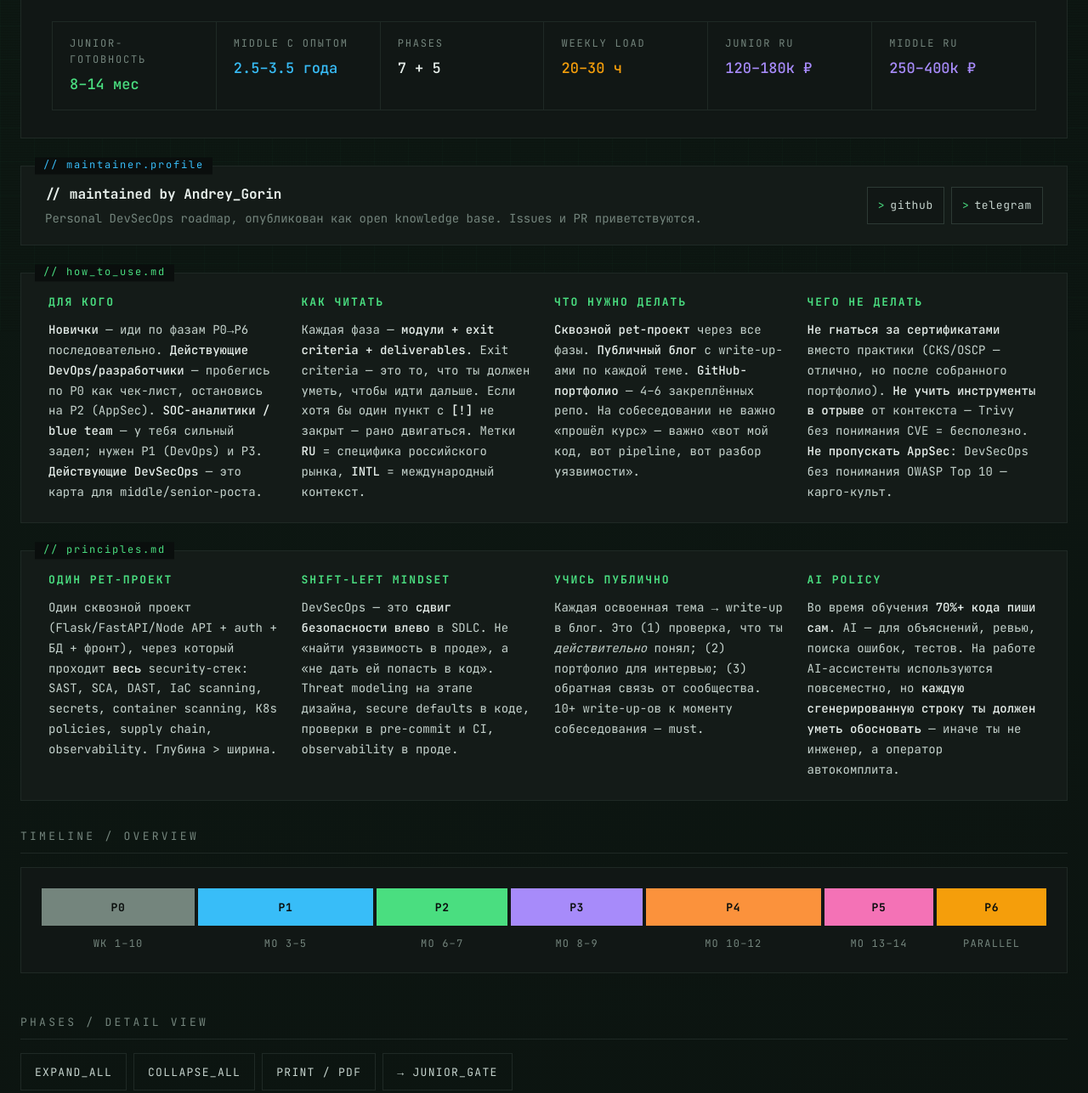
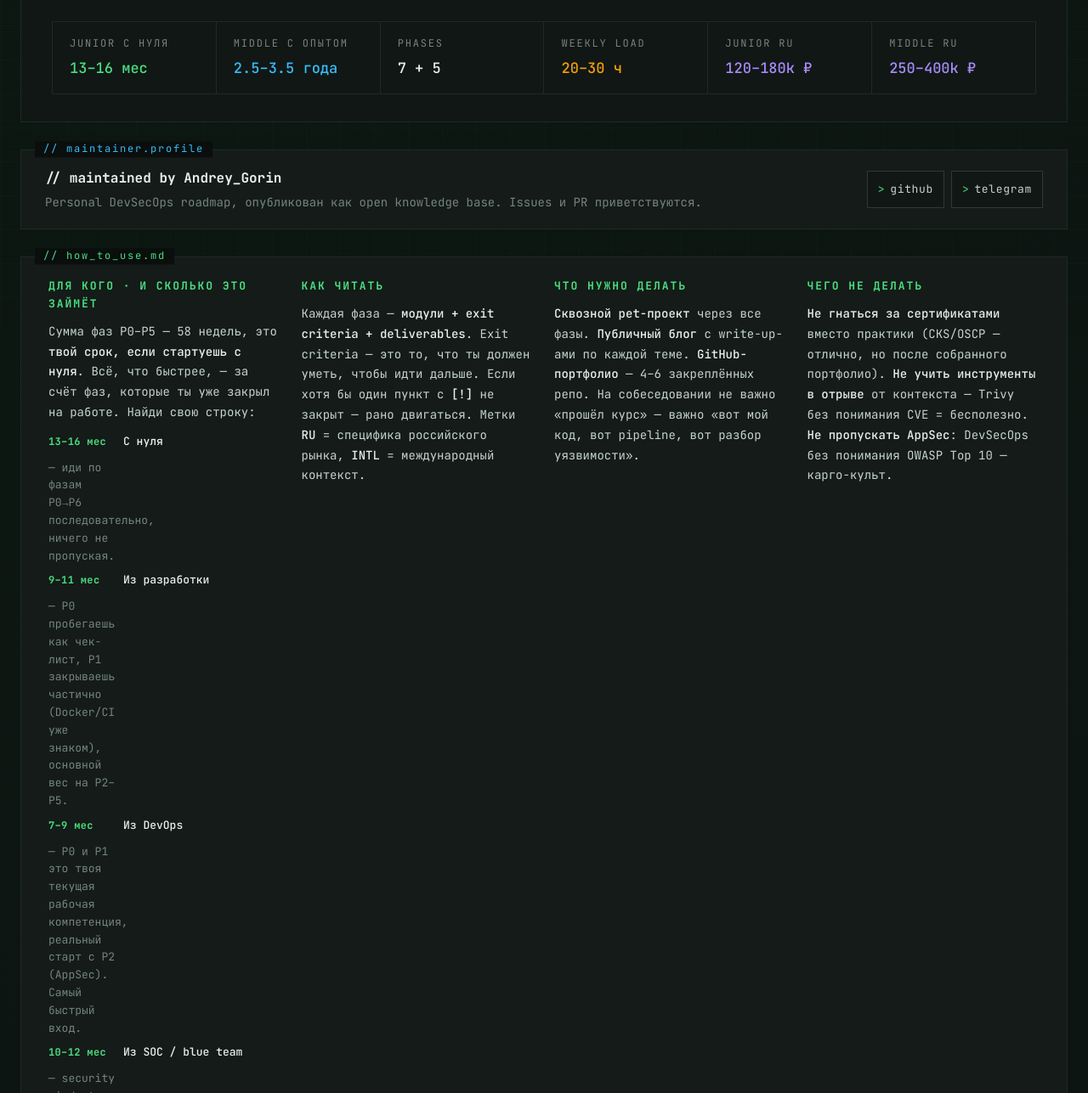
Before and after one commit to Abdeygodin/devsecops-roadmap, a plain HTML site: page index.html in a window 1280 px wide. Shown: the part 410-1697 px from the top of the page at 85% size. Drawn offline with Linux system fonts and the light colour scheme.

Commit message:
fix(content): устранены четыре внутренних противоречия
1. ТАЙМИНГ. Сумма фаз P0-P5 = 58 недель ~13,5 мес, но в шапке и FAQ
   стояло «8-14 мес» — нижняя граница недостижима при линейном пути.
   Блок «для кого» переписан в таблицу треков с честными сроками:
   с нуля 13-16 | из разработки 9-11 | из DevOps 7-9 | из SOC 10-12 мес.
   Шапка: «Junior с нуля 13-16 мес». FAQ приведён в соответствие.

2. НУМЕРАЦИЯ. В P3 порядок был P3.8 -> P3.10 -> P3.9 -> P3.11.
   SSDLC Maturity Models и API Security поменялись номерами,
   перекрёстная ссылка из M3.9 обновлена на P3.9.

3. PORTSWIGGER. Гейт п.17 требовал «большую часть Practitioner», фаза
   P2.2 — «начни Practitioner». Гейт приведён к конкретной и
   достижимой формулировке: все Apprentice + 15-20 лаб Practitioner.

4. BUG BOUNTY. BB.1 назывался «(must!)», но в гейте стоял в
   differentiator-полосе. Снят «must!», цель переформулирована в
   контролируемую: 20+ часов на VDP и 3+ отправленных репорта
   вместо «1 принятый», который зависит от удачи.

Co-Authored-By: Claude Opus 5 <noreply@anthropic.com>

```diff
--- a/index.html
+++ b/index.html
@@ -888,6 +888,22 @@ body::after {
   .tools-section { padding: 24px 16px; }
 }
 
+/* список входных треков со сроками в блоке «для кого» */
+.track-list { list-style: none; margin-top: 12px; display: grid; gap: 8px; }
+
+.track-list li {
+  display: grid; grid-template-columns: 78px 1fr; gap: 10px;
+  align-items: baseline; font-size: 13px; line-height: 1.6;
+  color: var(--text-dim);
+}
+
+.track-list strong { color: var(--text-bright); font-weight: 500; }
+
+.track-when {
+  color: var(--accent); font-weight: 700; font-size: 12px;
+  letter-spacing: 0.03em; white-space: nowrap;
+}
+
 /* цель прокрутки не должна уезжать под закреплённую панель */
 .phase, #final-gate { scroll-margin-top: 68px; }
 
@@ -1050,8 +1066,8 @@ body::after {
 
   <div class="briefing">
     <div class="briefing-item">
-      <div class="label">Junior-готовность</div>
-      <div class="value accent">8–14 мес</div>
+      <div class="label">Junior с нуля</div>
+      <div class="value accent">13–16 мес</div>
     </div>
     <div class="briefing-item">
       <div class="label">Middle с опытом</div>
@@ -1090,13 +1106,37 @@ body::after {
 <section class="how-to-use">
   <div class="how-to-use-grid">
     <div class="how-to-use-block">
-      <h3>для кого</h3>
+      <h3>для кого · и сколько это займёт</h3>
       <p>
-        <strong>Новички</strong> — иди по фазам P0→P6 последовательно. <strong>Действующие
-        DevOps/разработчики</strong> — пробегись по P0 как чек-лист, остановись на P2 (AppSec).
-        <strong>SOC-аналитики / blue team</strong> — у тебя сильный задел; нужен P1 (DevOps) и P3.
-        <strong>Действующие DevSecOps</strong> — это карта для middle/senior-роста.
+        Сумма фаз P0–P5 — 58 недель, это <strong>твой срок, если стартуешь с нуля</strong>.
+        Всё, что быстрее, — за счёт фаз, которые ты уже закрыл на работе. Найди свою строку:
       </p>
+      <ul class="track-list">
+        <li>
+          <span class="track-when">13–16 мес</span>
+          <strong>С нуля</strong> — иди по фазам P0→P6 последовательно, ничего не пропуская.
+        </li>
+        <li>
+          <span class="track-when">9–11 мес</span>
+          <strong>Из разработки</strong> — P0 пробегаешь как чек-лист, P1 закрываешь частично
+          (Docker/CI уже знаком), основной вес на P2–P5.
+        </li>
+        <li>
+          <span class="track-when">7–9 мес</span>
+          <strong>Из DevOps</strong> — P0 и P1 это твоя текущая рабочая компетенция,
+          реальный старт с P2 (AppSec). Самый быстрый вход.
+        </li>
+        <li>
+          <span class="track-when">10–12 мес</span>
+          <strong>Из SOC / blue team</strong> — security mindset уже есть, добираешь
+          P1 (DevOps) и P2 (AppSec). Специализация Detection Engineering — ближайшая к тебе.
+        </li>
+        <li>
+          <span class="track-when">—</span>
+          <strong>Действующие DevSecOps</strong> — это карта для middle/senior-роста,
+          смотри elevation track (M1–S2).
+        </li>
+      </ul>
     </div>
     <div class="how-to-use-block">
       <h3>как читать</h3>
@@ -1851,7 +1891,7 @@ body::after {
             </div>
 
             <div class="module">
-              <div class="module-num">P3.10</div>
+              <div class="module-num">P3.9</div>
               <div class="module-title">SSDLC Maturity Models</div>
               <div class="module-desc">
                 Как оценить зрелость security-программы в организации и обосновать roadmap её
@@ -1877,7 +1917,7 @@ body::after {
 
           <div class="module-grid">
             <div class="module">
-              <div class="module-num">P3.9</div>
+              <div class="module-num">P3.10</div>
               <div class="module-title">API Security</div>
               <div class="module-desc">
                 <strong>OWASP API Security Top 10</strong> — отдельный домен, не сводится к OWASP
@@ -2347,12 +2387,15 @@ body::after {
 
             <div class="module">
               <div class="module-num">BB.1</div>
-              <div class="module-title">Bug Bounty (must!)</div>
+              <div class="module-title">Bug Bounty (strong differentiator)</div>
               <div class="module-desc">
                 <strong>Standoff Bug Bounty</strong>, <strong>BI.ZONE Bug Bounty</strong> (РФ).
                 HackerOne, Bugcrowd, Intigriti (intl). Стартовая стратегия: публичные VDP без
-                выплат для практики. <strong>Цель: 1+ принятый репорт за 3 месяца</strong> —
-                серьёзное преимущество над 90% других джунов.
+                выплат для практики. <strong>Контролируемая цель: 20+ часов на публичных VDP
+                и 3+ отправленных репорта</strong> — это то, что зависит от тебя. Принятый
+                репорт — сильное преимущество над 90% джунов, но он зависит и от удачи, и от
+                того, не выпасена ли программа до тебя. Поэтому меряй процесс, а не результат:
+                отправленные репорты копятся в опыт даже когда их закрывают как дубликаты.
               </div>
               <div class="module-tags">
                 <span class="tag hot">portfolio</span>
@@ -2961,7 +3004,7 @@ body::after {
             <div class="module"><div class="module-num">M3.6</div><div class="module-title">Bug Bounty всерьёз (опц.)</div><div class="module-desc">Top-100 на Standoff / HackerOne — серьёзный сигнал.</div><div class="module-tags"><span class="tag">bb</span></div></div>
             <div class="module"><div class="module-num">M3.7</div><div class="module-title">Бизнес-язык</div><div class="module-desc">ROI security-инвестиций. Risk quantification (FAIR framework). <strong>«How to Measure Anything in Cybersecurity Risk»</strong> Hubbard.</div><div class="module-tags"><span class="tag">business</span></div></div>
             <div class="module"><div class="module-num">M3.8</div><div class="module-title">Vendor management</div><div class="module-desc">Пилоты enterprise-инструментов (Wiz, Snyk, PT AI), переговоры с vendor-ами, сравнение коммерческих предложений.</div><div class="module-tags"><span class="tag">vendor</span></div></div>
-            <div class="module"><div class="module-num">M3.9</div><div class="module-title">SSDLC roadmap для организации</div><div class="module-desc">Построение программы Secure SDLC в компании с нуля или развитие существующей. <strong>Аудит текущего состояния</strong> через OWASP SAMM / BSIMM (см. P3.10). <strong>Построение roadmap</strong>: квартальные цели, метрики прогресса, паттерн «пилот → отчёт → масштабирование». <strong>Получение buy-in</strong> от менеджмента (ROI security-инвестиций, risk reduction в денежных терминах). <strong>Управление change resistance</strong> со стороны команд разработки. Это <strong>сильнейший STAR-кейс на собеседовании</strong> middle/senior — реальный опыт построения программы ценится выше любых сертификатов.</div><div class="module-tags"><span class="tag crit">portfolio</span><span class="tag">leadership</span></div></div>
+            <div class="module"><div class="module-num">M3.9</div><div class="module-title">SSDLC roadmap для организации</div><div class="module-desc">Построение программы Secure SDLC в компании с нуля или развитие существующей. <strong>Аудит текущего состояния</strong> через OWASP SAMM / BSIMM (см. P3.9). <strong>Построение roadmap</strong>: квартальные цели, метрики прогресса, паттерн «пилот → отчёт → масштабирование». <strong>Получение buy-in</strong> от менеджмента (ROI security-инвестиций, risk reduction в денежных терминах). <strong>Управление change resistance</strong> со стороны команд разработки. Это <strong>сильнейший STAR-кейс на собеседовании</strong> middle/senior — реальный опыт построения программы ценится выше любых сертификатов.</div><div class="module-tags"><span class="tag crit">portfolio</span><span class="tag">leadership</span></div></div>
           </div>
           <div class="exit">
             <ul class="exit-list">
@@ -3105,7 +3148,7 @@ body::after {
 
   <div class="faq-item">
     <div class="faq-q" onclick="toggleFaq(this)"><span class="q-mark">?</span><span class="q-text">Сколько часов в неделю реально нужно тратить?</span><span class="arrow">▾</span></div>
-    <div class="faq-a"><div class="faq-a-inner">Полная программа до Junior — это <strong>20–30 часов в неделю в течение 8–14 месяцев</strong>. Два с половиной часа в день в среднем. Меньше — растягивается до 18–24 месяцев. Больше — выгорание. Лучше 25 часов стабильно, чем 50 часов пиками с просадками.</div></div>
+    <div class="faq-a"><div class="faq-a-inner">Полная программа до Junior с нуля — это <strong>20–30 часов в неделю в течение 13–16 месяцев</strong> (сумма фаз P0–P5 — 58 недель). Два с половиной часа в день в среднем. Меньше — растягивается до 20–26 месяцев. Больше — выгорание. Лучше 25 часов стабильно, чем 50 часов пиками с просадками. Если приходишь из разработки, DevOps или SOC — часть фаз у тебя уже закрыта, срок сокращается до 7–12 месяцев; точная цифра по твоему треку — в блоке «для кого» вверху.</div></div>
   </div>
 
   <div class="faq-item">
@@ -3193,13 +3236,13 @@ body::after {
     <button type="button" class="check-item" data-checkid="14" role="checkbox" aria-checked="false" onclick="toggleCheck(this, 14)"><span class="check-num">14</span><span class="check-box">[ ]</span><span class="check-text">Observability stack (Prometheus + Grafana + логи) работает</span></button>
     <button type="button" class="check-item" data-checkid="15" role="checkbox" aria-checked="false" onclick="toggleCheck(this, 15)"><span class="check-num">15</span><span class="check-box">[ ]</span><span class="check-text">Аудит AWS или Yandex Cloud через Prowler/ScoutSuite пройден</span></button>
     <button type="button" class="check-item" data-checkid="16" role="checkbox" aria-checked="false" onclick="toggleCheck(this, 16)"><span class="check-num">16</span><span class="check-box">[ ]</span><span class="check-text">Разбор 3+ supply chain атак (SolarWinds, log4j, xz) в блоге</span></button>
-    <button type="button" class="check-item" data-checkid="17" role="checkbox" aria-checked="false" onclick="toggleCheck(this, 17)"><span class="check-num">17</span><span class="check-box">[ ]</span><span class="check-text">Закрыты все Apprentice + большая часть Practitioner на PortSwigger</span></button>
+    <button type="button" class="check-item" data-checkid="17" role="checkbox" aria-checked="false" onclick="toggleCheck(this, 17)"><span class="check-num">17</span><span class="check-box">[ ]</span><span class="check-text">Закрыты все Apprentice + 15–20 лаб Practitioner по ключевым темам (SQLi, XSS, SSRF, access control, deserialization)</span></button>
     <button type="button" class="check-item" data-checkid="18" role="checkbox" aria-checked="false" onclick="toggleCheck(this, 18)"><span class="check-num">18</span><span class="check-box">[ ]</span><span class="check-text">Знаешь IR Lifecycle (NIST 800-61), можешь рассказать что делать при инциденте</span></button>
     <button type="button" class="check-item" data-checkid="19" role="checkbox" aria-checked="false" onclick="toggleCheck(this, 19)"><span class="check-num">19</span><span class="check-box">[ ]</span><span class="check-text">Объясняешь разницу EDR / SIEM / SOAR / IDS / IPS</span></button>
     <button type="button" class="check-item" data-checkid="20" role="checkbox" aria-checked="false" onclick="toggleCheck(this, 20)"><span class="check-num">20</span><span class="check-box">[ ]</span><span class="check-text">Знаешь словарь РФ-комплаенса (ФСТЭК, ГОСТ Р 56939, КИИ, БДУ, 152-ФЗ)</span></button>
     <button type="button" class="check-item" data-checkid="21" role="checkbox" aria-checked="false" onclick="toggleCheck(this, 21)"><span class="check-num">21</span><span class="check-box">[ ]</span><span class="check-text">Знаешь словарь РФ-инструментов (PT AI, Solar appScreener, CodeScoring, MaxPatrol, Kaspersky EDR)</span></button>
     <button type="button" class="check-item" data-checkid="22" role="checkbox" aria-checked="false" onclick="toggleCheck(this, 22)"><span class="check-num">22</span><span class="check-box">[ ]</span><span class="check-text">Английский B2+ (для intl) или B1+ (для РФ + чтение доков)</span></button>
-    <button type="button" class="check-item" data-checkid="23" role="checkbox" aria-checked="false" onclick="toggleCheck(this, 23)"><span class="check-num">23</span><span class="check-box">[ ]</span><span class="check-text">1+ принятый репорт на Standoff / BI.ZONE / HackerOne</span></button>
+    <button type="button" class="check-item" data-checkid="23" role="checkbox" aria-checked="false" onclick="toggleCheck(this, 23)"><span class="check-num">23</span><span class="check-box">[ ]</span><span class="check-text">20+ часов на публичных VDP, 3+ отправленных репорта (принятый — бонус, не норматив)</span></button>
     <button type="button" class="check-item" data-checkid="24" role="checkbox" aria-checked="false" onclick="toggleCheck(this, 24)"><span class="check-num">24</span><span class="check-box">[ ]</span><span class="check-text">10+ разборов реальных CVE по своему стеку в блоге</span></button>
     <button type="button" class="check-item" data-checkid="25" role="checkbox" aria-checked="false" onclick="toggleCheck(this, 25)"><span class="check-num">25</span><span class="check-box">[ ]</span><span class="check-text">Manual code review: находишь уязвимости в DVNA/NodeGoat быстрее сканера</span></button>
     <button type="button" class="check-item" data-checkid="26" role="checkbox" aria-checked="false" onclick="toggleCheck(this, 26)"><span class="check-num">26</span><span class="check-box">[ ]</span><span class="check-text">Книги Agile Application Security + Alice and Bob прочитаны</span></button>
```
